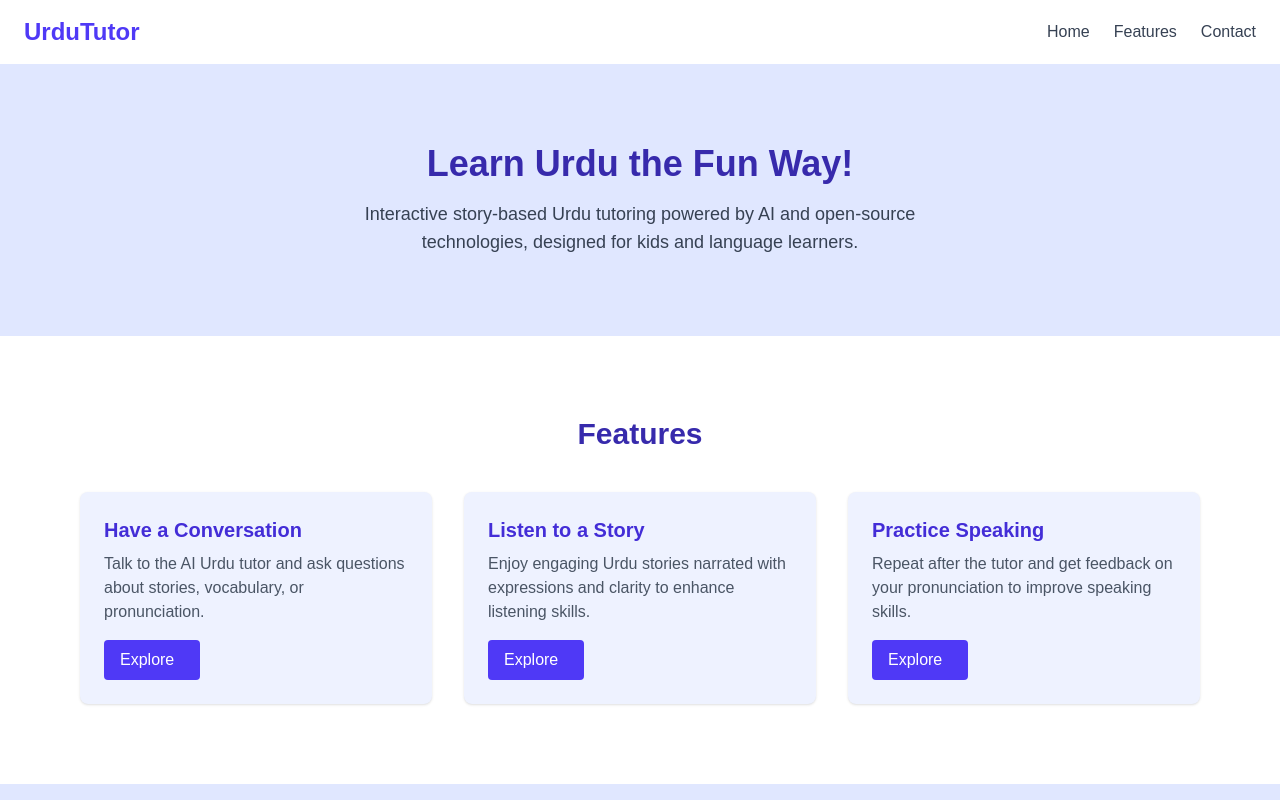
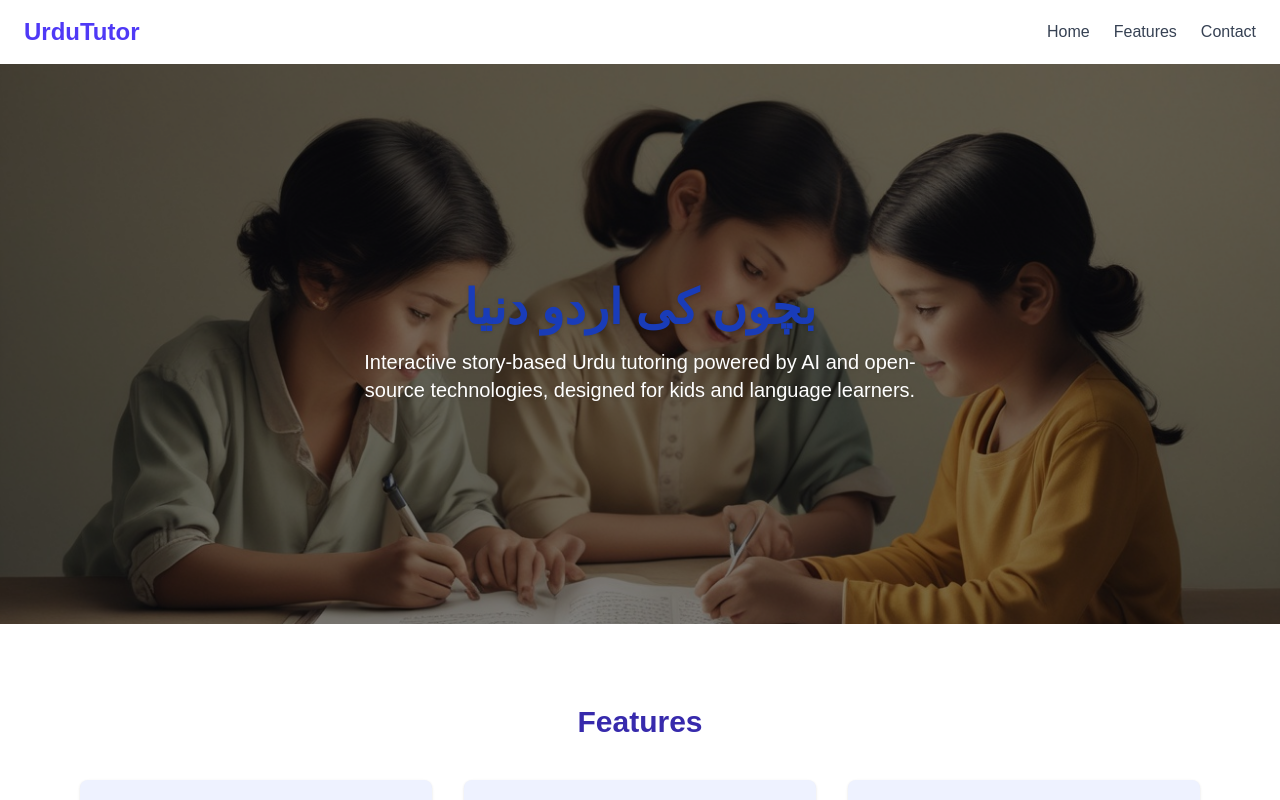
Before and after one commit to Laibah-Shahid/urdu-tutor, a Next.js app: page / in a window 1280 px wide. Shown: the top 800 px of the page. Built offline with nearby package versions, Linux system fonts and the light colour scheme.

Commit message:
modified hero section

```diff
--- a/components/Hero.tsx
+++ b/components/Hero.tsx
@@ -1,10 +1,22 @@
+// components/Hero.tsx
 import React from 'react';
 
 const Hero = () => {
   return (
-    <section id="hero" className="text-center py-20 bg-indigo-100">
-      <h1 className="text-4xl font-bold mb-4 text-indigo-800">Learn Urdu the Fun Way!</h1>
-      <p className="text-lg text-gray-700 max-w-xl mx-auto">Interactive story-based Urdu tutoring powered by AI and open-source technologies, designed for kids and language learners.</p>
+    <section
+      id="hero"
+      className="relative w-full h-[70vh] overflow-hidden flex items-center justify-center text-center bg-cover bg-center"
+      style={{ backgroundImage: `url('/hero-image.png')` }}
+    >
+      <div className="absolute w-full h-full bg-black opacity-50" />
+      <div className="relative z-10 text-white px-4">
+        <h1 className="text-4xl md:text-5xl font-bold mb-4 drop-shadow text-blue-800">
+          بچوں کی اردو دنیا
+        </h1>
+        <p className="text-lg md:text-xl max-w-xl mx-auto drop-shadow">
+          Interactive story-based Urdu tutoring powered by AI and open-source technologies, designed for kids and language learners.
+        </p>
+      </div>
     </section>
   );
 };
```
Also changed, not shown: public/hero-image.png (added).
